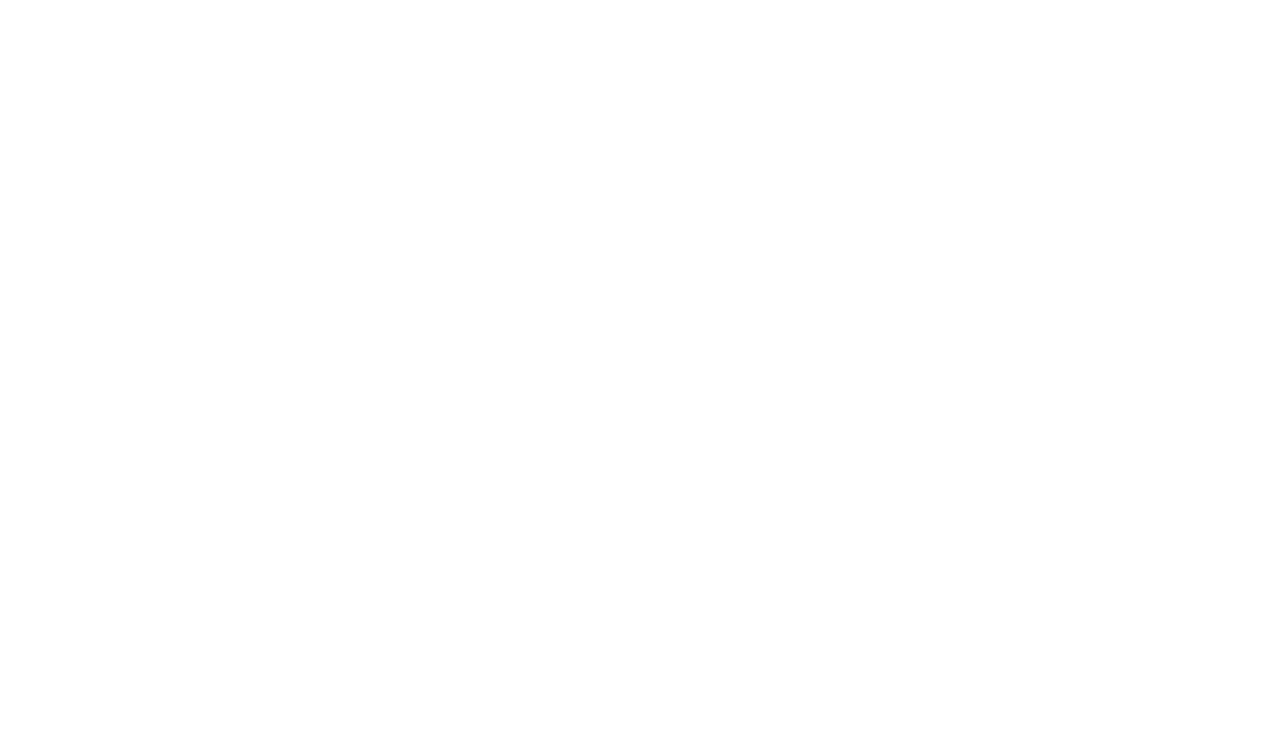
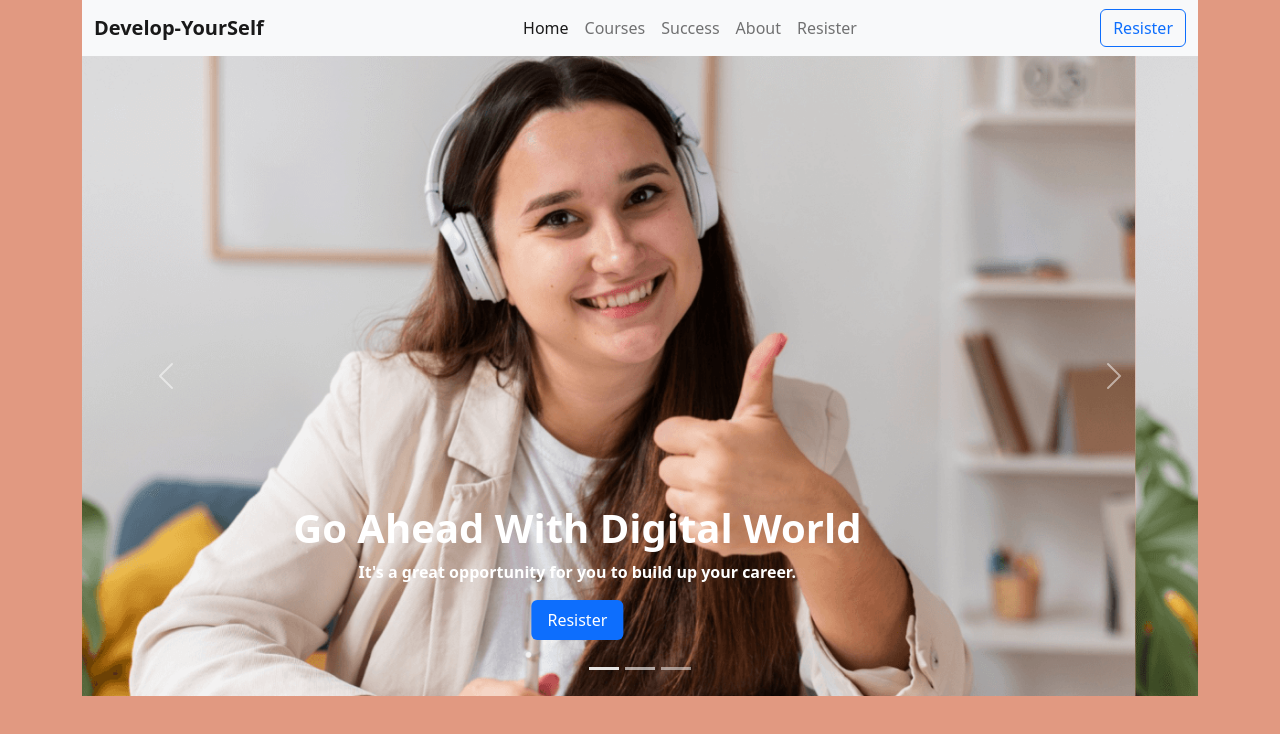
Before and after one commit to Tahmina5447/Develop-YourSelf, a plain HTML site: page index.html in a window 1280 px wide. Drawn offline with nearby package versions, Linux system fonts and the light colour scheme.

Commit message:
add header section

```diff
--- a/index.html
+++ b/index.html
@@ -16,6 +16,100 @@
 
   <body>
 
+    <!-- header start -->
+    <header class="container">
+
+
+        <!-- Menu bar start -->
+        <nav class="navbar navbar-expand-lg bg-light">
+            <div class="container">
+              <a class="navbar-brand fw-semibold" href="#">Develop-YourSelf</a>
+              <button class="navbar-toggler" type="button" data-bs-toggle="collapse" data-bs-target="#navbarSupportedContent" aria-controls="navbarSupportedContent" aria-expanded="false" aria-label="Toggle navigation">
+                <span class="navbar-toggler-icon"></span>
+              </button>
+              <div class="collapse navbar-collapse" id="navbarSupportedContent">
+                <ul class="navbar-nav m-auto mb-2 mb-lg-0">
+                  <li class="nav-item">
+                    <a class="nav-link active" aria-current="page" href="#">Home</a>
+                  </li>
+                  <li class="nav-item">
+                    <a class="nav-link" href="#">Courses</a>
+                  </li>
+                  <li class="nav-item">
+                    <a class="nav-link" href="#">Success</a>
+                  </li>
+                  <li class="nav-item">
+                    <a class="nav-link" href="#">About</a>
+                  </li>
+                  <li class="nav-item">
+                    <a class="nav-link" href="#">Resister</a>
+                  </li>
+
+
+                </ul>
+                <form class="d-flex" role="search">
+
+                  <button class="btn btn-outline-primary" type="submit">Resister</button>
+                </form>
+              </div>
+            </div>
+          </nav>
+        <!-- end menu bar -->
+
+
+        <!-- slide section start -->
+        <section style="height:80vh ;">
+
+
+          <div  id="demo" class="carousel slide h-100" data-bs-ride="carousel">
+            <div class="carousel-indicators">
+              <button type="button" data-bs-target="#demo" data-bs-slide-to="0" class="active"></button>
+              <button type="button" data-bs-target="#demo" data-bs-slide-to="1"></button>
+              <button type="button" data-bs-target="#demo" data-bs-slide-to="2"></button>
+
+            </div>
+
+
+            <div class="carousel-inner h-100">
+              <div class="carousel-item active h-100">
+                <img src="images/cover/cover-1.png" alt="" class="d-block w-100 img-fluid h-100" style="object-fit: cover;">
+                <div class="carousel-caption text-white">
+                  <h1 class="fw-bold">Go Ahead With Digital World</h1>
+                  <p class="fw-bold">It's a great opportunity for you to build up your career.</p>
+                  <button class="bg-primary rounded-2 text-white py-2 px-3 border border-0 mb-3">Resister</button>
+                </div>
+              </div>
+              <div class="carousel-item h-100">
+                <img src="images/cover/cover-1.png" alt="" class="d-block w-100 img-fluid h-100" style="object-fit: cover;">
+                <div class="carousel-caption text-white ">
+                  <h1>Go Ahead With Digital World</h1>
+                  <p>It's a great opportunity for you to build up your career.</p>
+                  <button class="bg-primary rounded-2 text-white py-2 px-3 border border-0 mb-3">Resister</button>
+                </div>
+              </div>
+
+              <div class="carousel-item h-100">
+                <img src="images/cover/cover-1.png" alt="" class="d-block w-100 img-fluid h-100" style="object-fit: cover;">
+                <div class="carousel-caption text-white">
+                  <h1>Go Ahead With Digital World</h1>
+                  <p>It's a great opportunity for you to build up your career.</p>
+                  <button class="bg-primary rounded-2 text-white py-2 px-3 border border-0 mb-3">Resister</button>
+                </div>
+              </div>
+            </div>
+
+
+            <button class="carousel-control-prev" type="button" data-bs-target="#demo" data-bs-slide="prev">
+              <span class="carousel-control-prev-icon "></span>
+            </button>
+            <button class="carousel-control-next" type="button" data-bs-target="#demo" data-bs-slide="next">
+              <span class="carousel-control-next-icon" ></span>
+            </button>
+          </div>
+        </section>
+        <!-- end slide section -->
+    </header>
+    <!-- end header -->
 
     <!-- js link from bootstrap -->
     <script src="https://cdn.jsdelivr.net/npm/bootstrap@5.2.0/dist/js/bootstrap.bundle.min.js" integrity="sha384-A3rJD856KowSb7dwlZdYEkO39Gagi7vIsF0jrRAoQmDKKtQBHUuLZ9AsSv4jD4Xa" crossorigin="anonymous"></script>
--- a/style.css
+++ b/style.css
@@ -0,0 +1,3 @@
+body{
+    background-color: rgb(225, 153, 129);
+}
```
